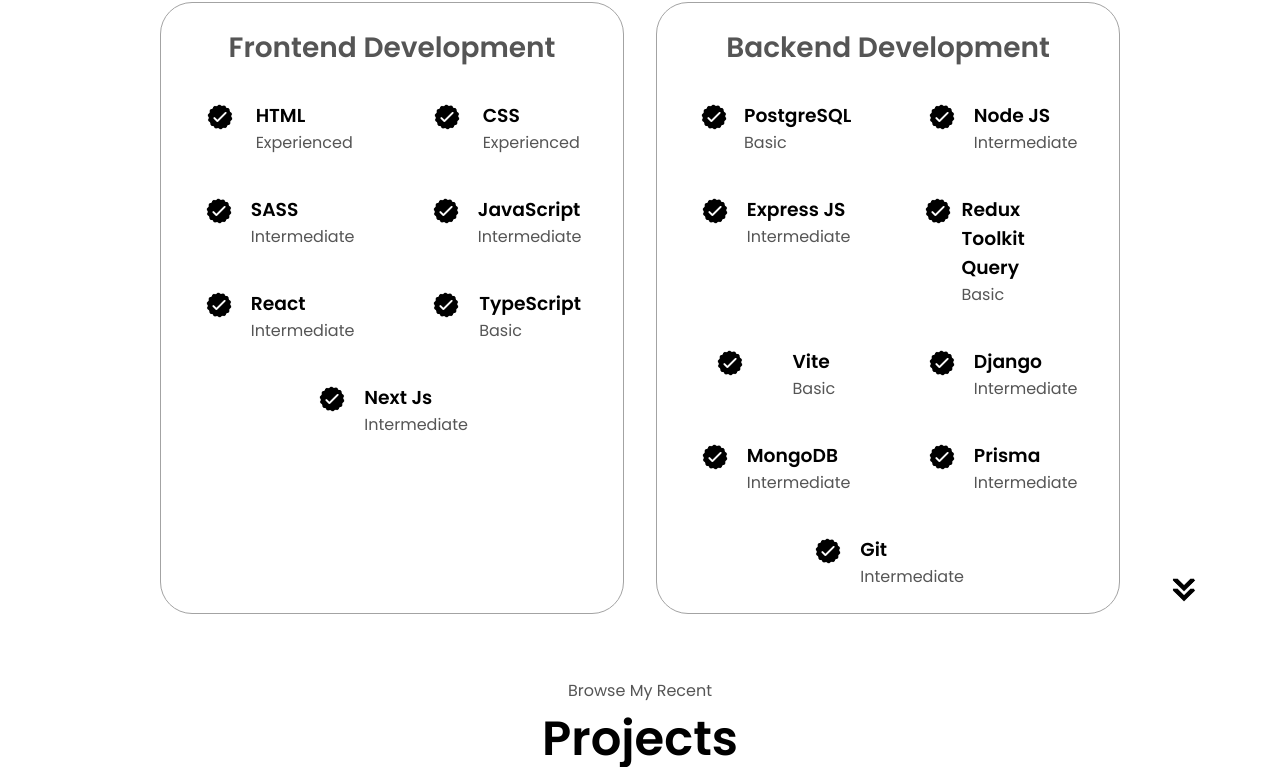
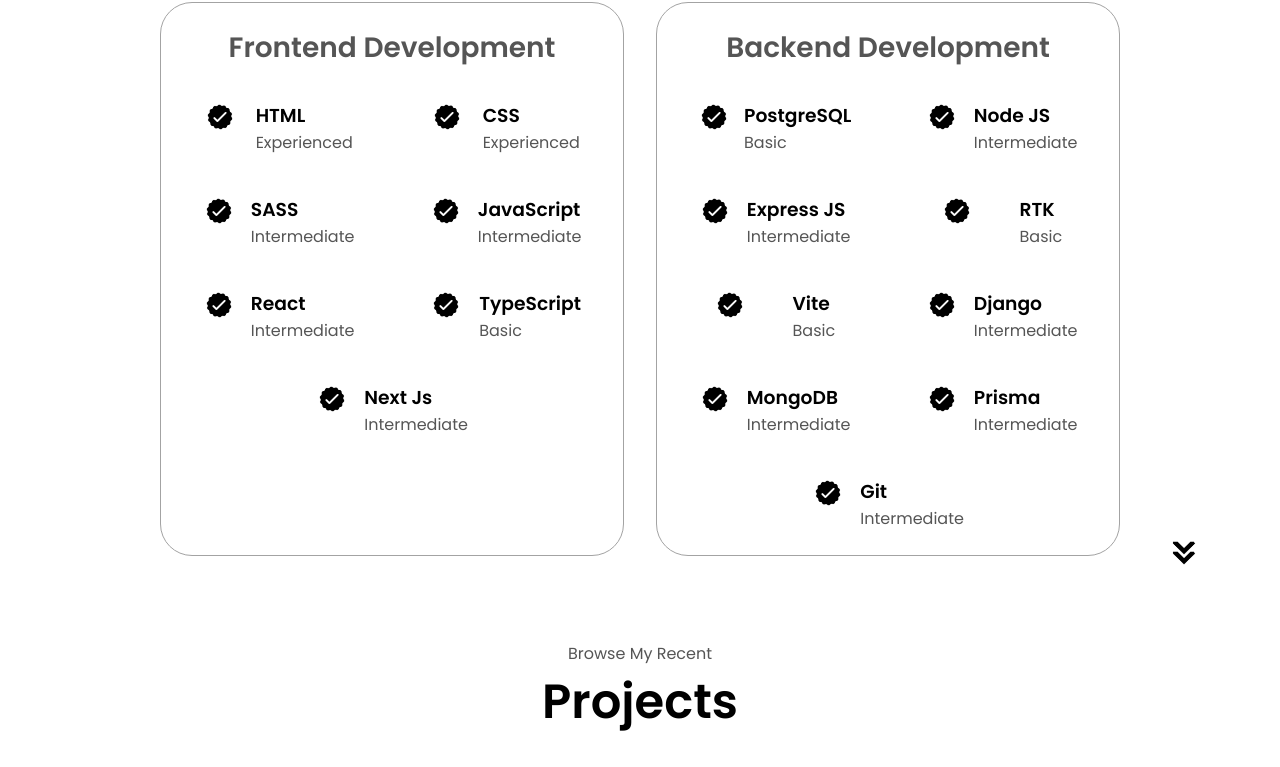
Before and after one commit to josaputra15/html-css-js-portfolio, a plain HTML site: page index.html in a window 1280 px wide. Shown: the part 1823-2590 px from the top of the page. Drawn offline with Linux system fonts and the light colour scheme.

Commit message:
Update index.html

```diff
--- a/index.html
+++ b/index.html
@@ -248,7 +248,7 @@
                     class="icon"
                   />
                   <div>
-                    <h3>Redux Toolkit Query</h3>
+                    <h3>RTK</h3>
                     <p>Basic</p>
                   </div>
                 </article>
```
